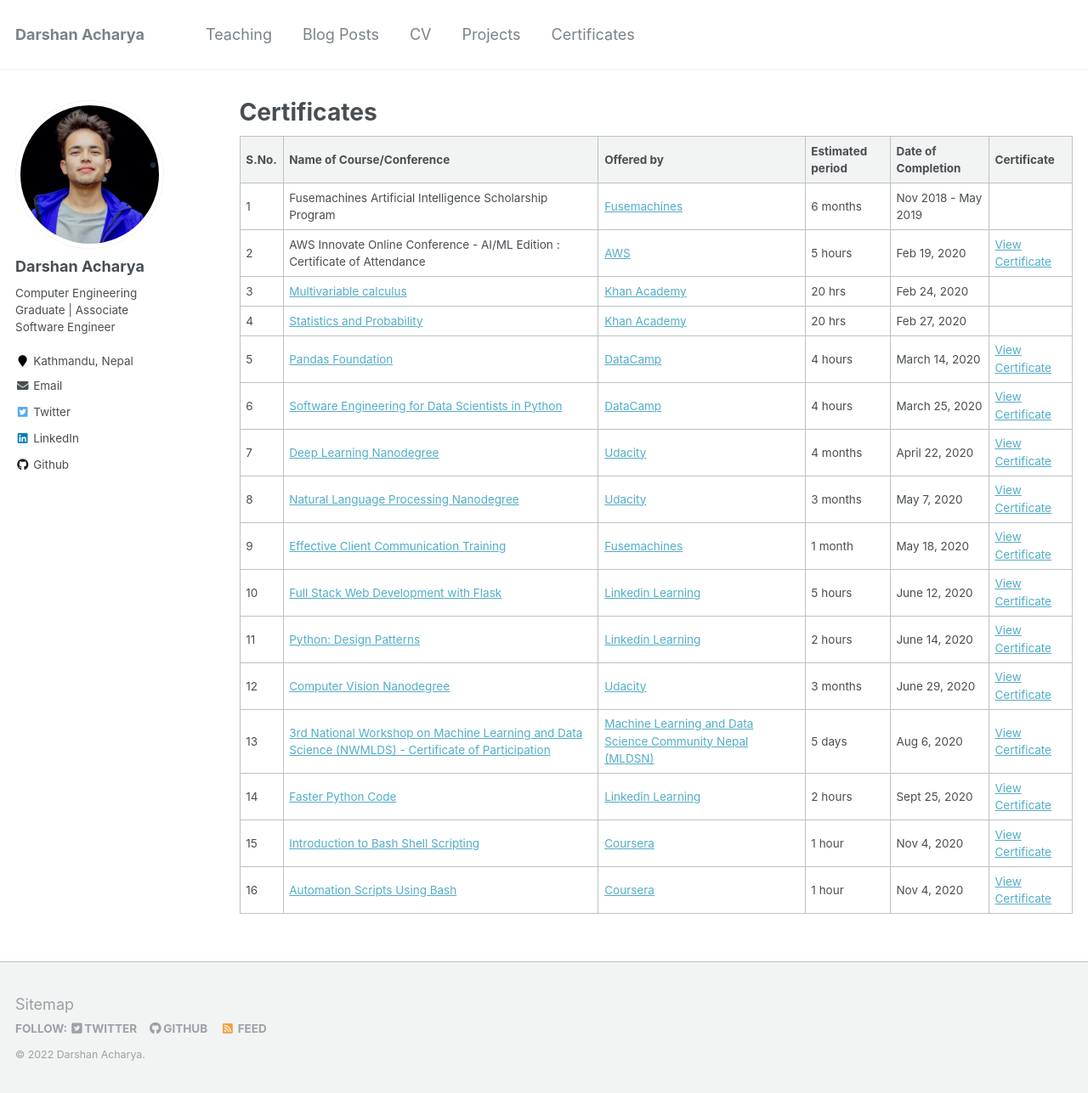
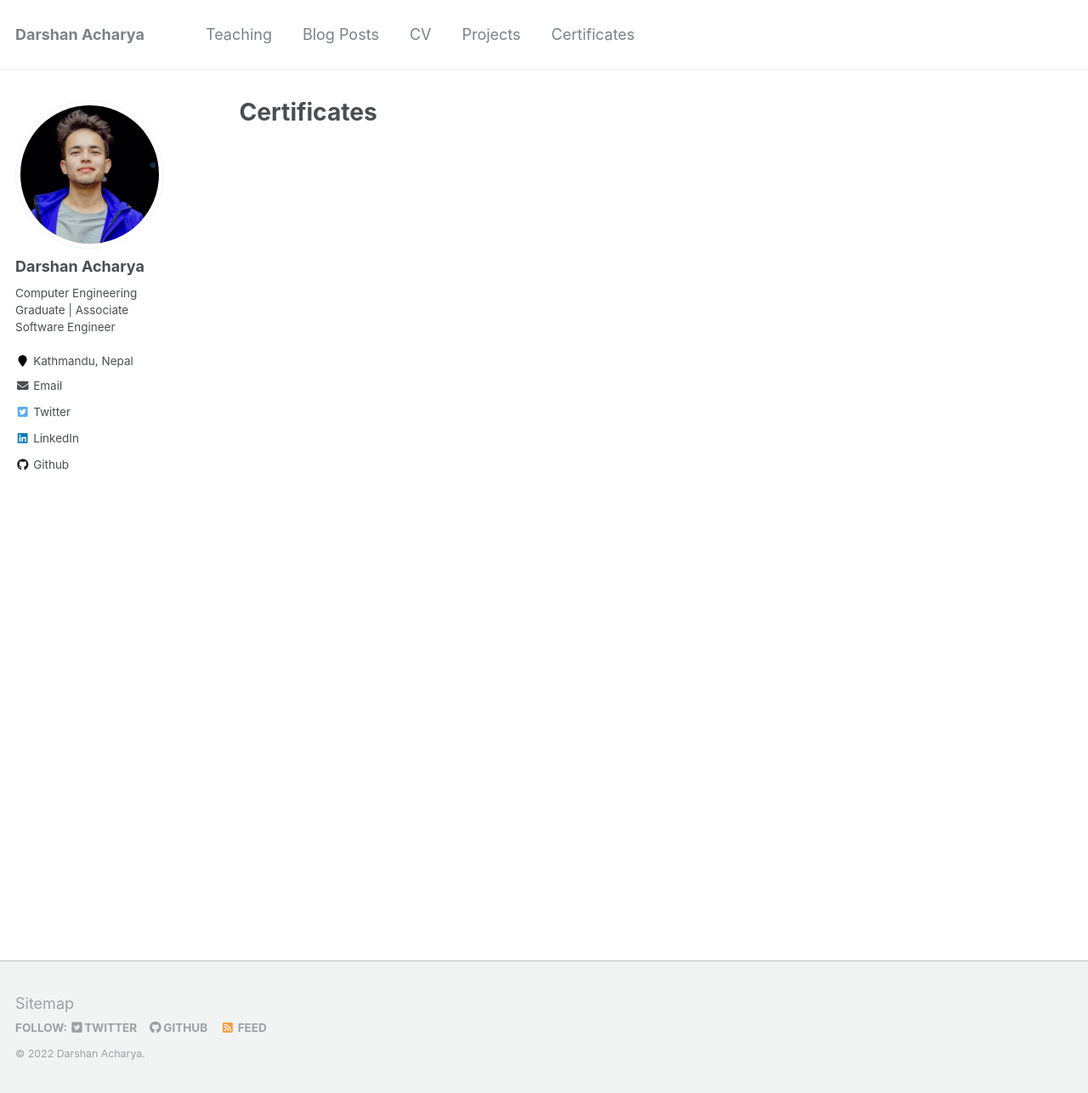
Before and after one commit to acharyadarshan/acharyadarshan.github.io, a Jekyll site: the page built from _pages/certificates.md, in a window 1280 px wide and 1287 px high. Shown: the whole window at 85% size. Built offline with Jekyll 4.4.1, drawn with Linux system fonts in a browser that asks for light colours.

Commit message:
cerificates table comment

```diff
--- a/_pages/certificates.md
+++ b/_pages/certificates.md
@@ -5,7 +5,7 @@
 author_profile: true
 ---
 
-|S.No.|Name of Course/Conference|Offered by|Estimated period|Date of Completion|Certificate|
+<!-- |S.No.|Name of Course/Conference|Offered by|Estimated period|Date of Completion|Certificate|
 |---|---|---|---|---|---|
 |1|Fusemachines Artificial Intelligence Scholarship Program|[Fusemachines](https://fusemachines.com/)|6 months|Nov 2018 - May 2019|
 |2|AWS Innovate Online Conference - AI/ML Edition : Certificate of Attendance|[AWS](https://aws.amazon.com/)|5 hours|Feb 19, 2020|[View Certificate](https://drive.google.com/open?id=1tIMKDhCth63rFkicrPAUu0vQA3Zudx4C)|
@@ -23,3 +23,4 @@
 |14|[Faster Python Code](https://www.linkedin.com/learning/faster-python-code)|[Linkedin Learning](https://www.linkedin.com/learning)|2 hours|Sept 25, 2020|[View Certificate](https://drive.google.com/file/d/1irBSMbfj227TnGsWVk1xeRQSDRx67t8P/view?usp=sharing)|
 |15|[Introduction to Bash Shell Scripting](https://www.coursera.org/learn/introduction-to-bash-shell-scripting)|[Coursera](https://www.coursera.org/)|1 hour|Nov 4, 2020|[View Certificate](https://www.coursera.org/account/accomplishments/certificate/5MDW2Q3ZV7D2)|
 |16|[Automation Scripts Using Bash](https://www.coursera.org/projects/auto-scripts-bash)|[Coursera](https://www.coursera.org/)|1 hour|Nov 4, 2020|[View Certificate](https://www.coursera.org/account/accomplishments/certificate/59AMMXE6F9YR)|
+ -->
```
